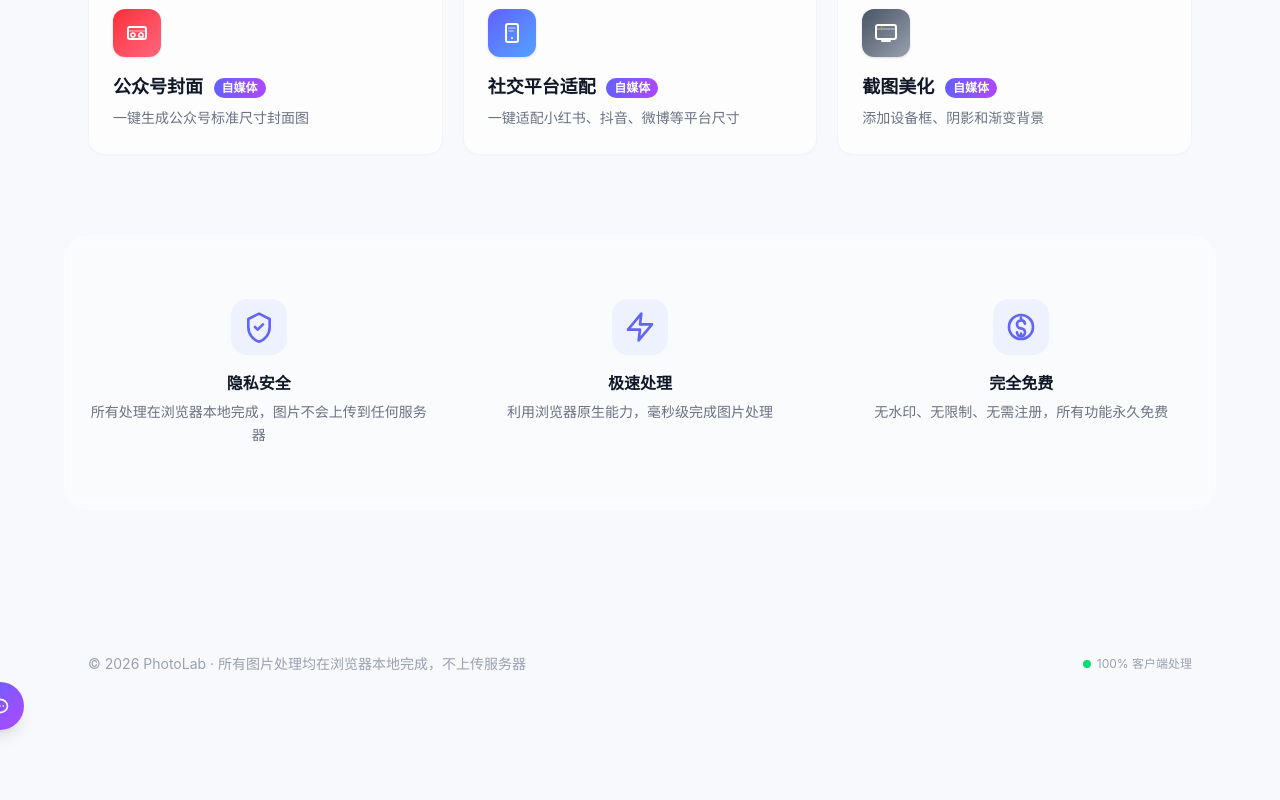
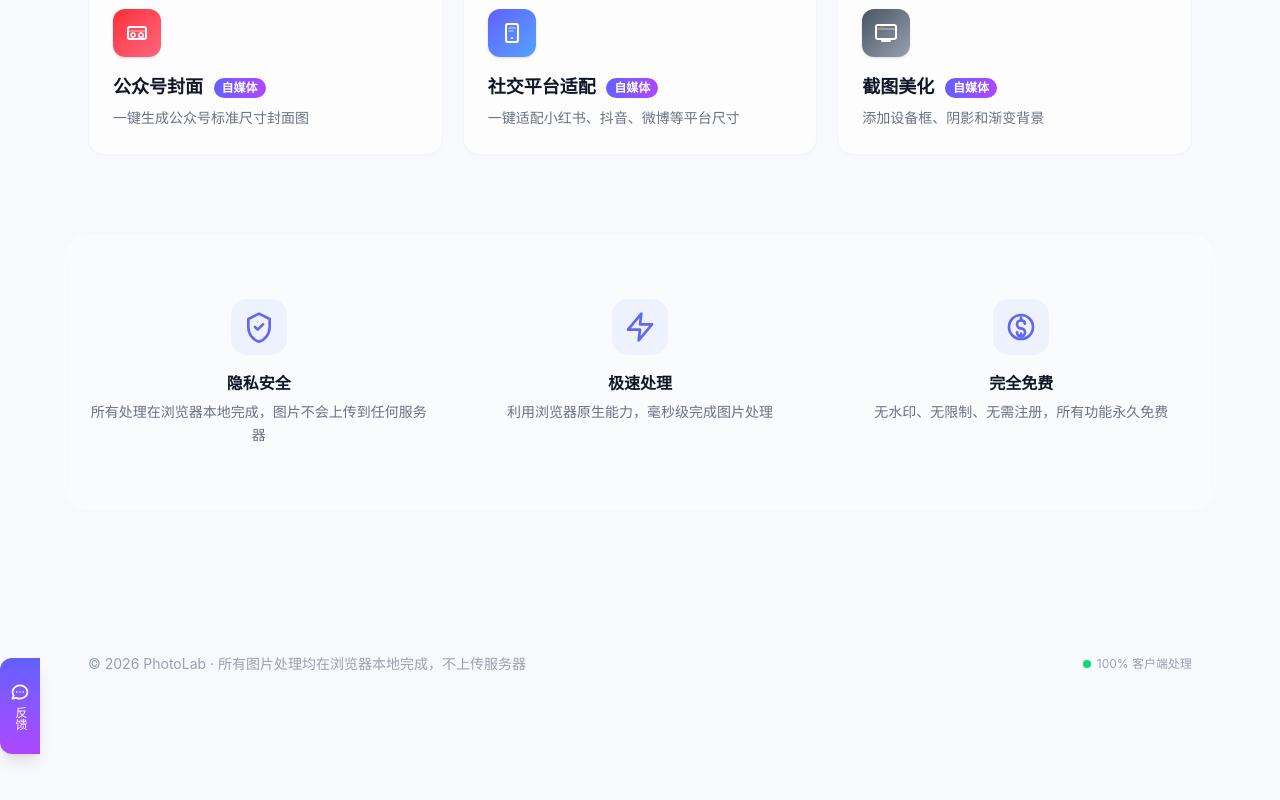
Before and after one commit to xiaoxiao194/image-tools, a Next.js app: page / in a window 1280 px wide. Shown: the part 1513-2313 px from the top of the page. Before the commit the page ends 2267 px from the top, so only its background shows below. Built offline with nearby package versions, Linux system fonts and the light colour scheme.

Commit message:
fix: 反馈按钮移到右侧中间+面板加X关闭

```diff
--- a/src/components/FeedbackWidget.tsx
+++ b/src/components/FeedbackWidget.tsx
@@ -54,22 +54,19 @@ export default function FeedbackWidget() {
 
   return (
     <>
-      {/* Floating button */}
+      {/* Floating button - right middle */}
       <button
         onClick={() => setOpen(!open)}
-        className="fixed bottom-6 right-6 z-[90] w-12 h-12 rounded-full bg-gradient-to-br from-indigo-500 to-purple-500 text-white shadow-lg hover:shadow-xl hover:scale-105 transition-all flex items-center justify-center"
+        className="fixed right-0 top-1/2 -translate-y-1/2 z-[90] w-10 h-24 rounded-l-xl bg-gradient-to-b from-indigo-500 to-purple-500 text-white shadow-lg hover:shadow-xl hover:w-12 transition-all flex flex-col items-center justify-center gap-1"
         title="意见反馈"
       >
-        {open ? (
-          <svg className="w-5 h-5" fill="none" stroke="currentColor" viewBox="0 0 24 24"><path strokeLinecap="round" strokeLinejoin="round" strokeWidth={2} d="M6 18L18 6M6 6l12 12" /></svg>
-        ) : (
-          <svg className="w-5 h-5" fill="none" stroke="currentColor" viewBox="0 0 24 24"><path strokeLinecap="round" strokeLinejoin="round" strokeWidth={2} d="M8 12h.01M12 12h.01M16 12h.01M21 12c0 4.418-4.03 8-9 8a9.863 9.863 0 01-4.255-.949L3 20l1.395-3.72C3.512 15.042 3 13.574 3 12c0-4.418 4.03-8 9-8s9 3.582 9 8z" /></svg>
-        )}
+        <svg className="w-5 h-5" fill="none" stroke="currentColor" viewBox="0 0 24 24"><path strokeLinecap="round" strokeLinejoin="round" strokeWidth={2} d="M8 12h.01M12 12h.01M16 12h.01M21 12c0 4.418-4.03 8-9 8a9.863 9.863 0 01-4.255-.949L3 20l1.395-3.72C3.512 15.042 3 13.574 3 12c0-4.418 4.03-8 9-8s9 3.582 9 8z" /></svg>
+        <span className="text-xs font-medium" style={{ writingMode: "vertical-rl" }}>反馈</span>
       </button>
 
       {/* Feedback panel */}
       {open && (
-        <div className="fixed bottom-20 right-6 z-[90] w-80 bg-white dark:bg-gray-800 rounded-2xl shadow-2xl border border-gray-100 dark:border-gray-700 overflow-hidden fade-in">
+        <div className="fixed top-1/2 right-4 -translate-y-1/2 z-[90] w-80 bg-white dark:bg-gray-800 rounded-2xl shadow-2xl border border-gray-100 dark:border-gray-700 overflow-hidden fade-in">
           {submitted ? (
             <div className="p-8 text-center">
               <div className="text-4xl mb-3">🎉</div>
@@ -78,9 +75,14 @@ export default function FeedbackWidget() {
             </div>
           ) : (
             <>
-              <div className="px-5 pt-5 pb-3">
-                <h3 className="font-bold text-gray-900 dark:text-white">意见反馈 💬</h3>
-                <p className="text-xs text-gray-400 mt-1">你的建议对我们很重要</p>
+              <div className="px-5 pt-5 pb-3 flex items-start justify-between">
+                <div>
+                  <h3 className="font-bold text-gray-900 dark:text-white">意见反馈 💬</h3>
+                  <p className="text-xs text-gray-400 mt-1">你的建议对我们很重要</p>
+                </div>
+                <button onClick={() => setOpen(false)} className="text-gray-400 hover:text-gray-600 dark:hover:text-gray-200 transition-colors p-1 -mr-1 -mt-1">
+                  <svg className="w-5 h-5" fill="none" stroke="currentColor" viewBox="0 0 24 24"><path strokeLinecap="round" strokeLinejoin="round" strokeWidth={2} d="M6 18L18 6M6 6l12 12" /></svg>
+                </button>
               </div>
 
               <div className="px-5 pb-5 space-y-4">
```
